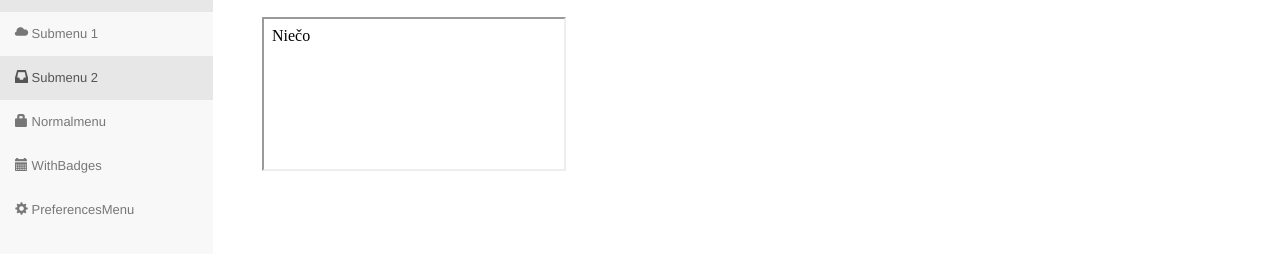
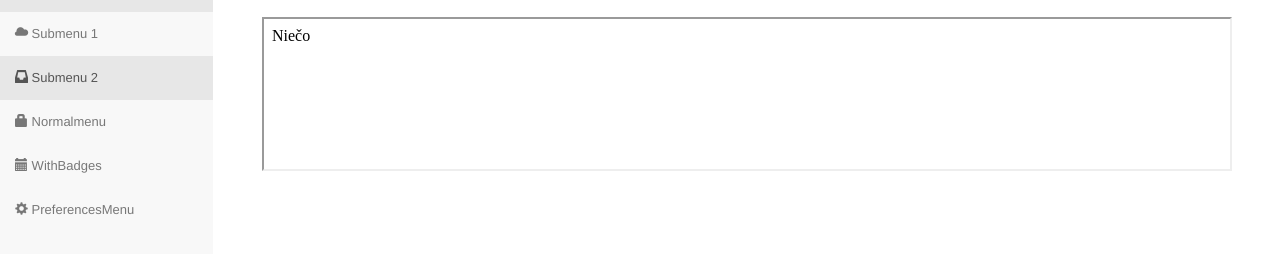
Before and after one commit to MartinPlevjak/eplevjakova, a website: page formatovanie/index.html in a window 1280 px wide. Shown: the part 72-326 px from the top of the page. Drawn offline with nearby package versions, Linux system fonts and the light colour scheme.

Commit message:
Update index.html

```diff
--- a/formatovanie/index.html
+++ b/formatovanie/index.html
@@ -206,7 +206,7 @@
 				<div class="page-header">
 	<h3><span class="glyphicon glyphicon-th-list"></span> Formátovanie</h3>
 </div>
-		<iframe name="iframe" src="dashboard.html"></iframe>
+		<iframe name="iframe" src="dashboard.html" width="100%" height="100%"></iframe>
 		</div>
 	</div>
 </div>
```
